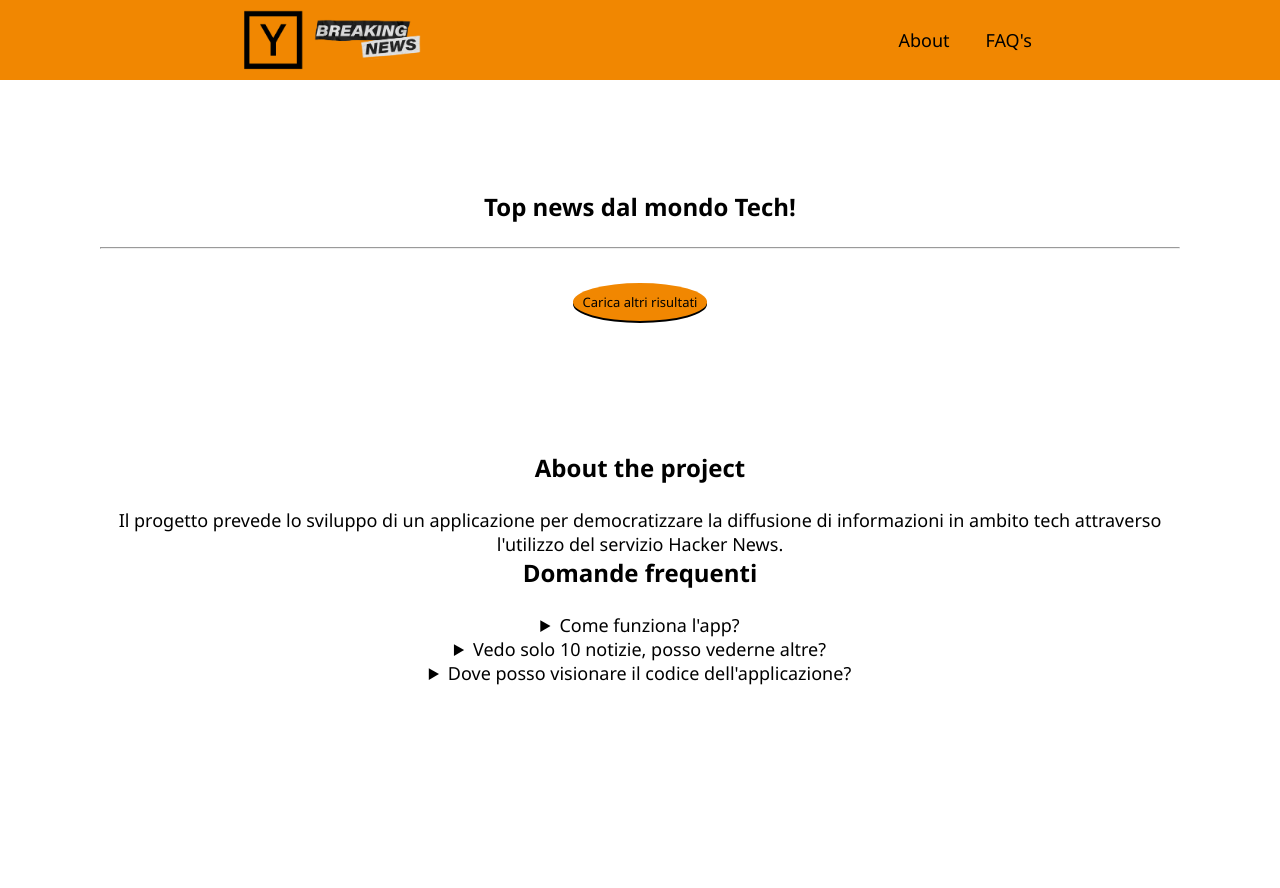
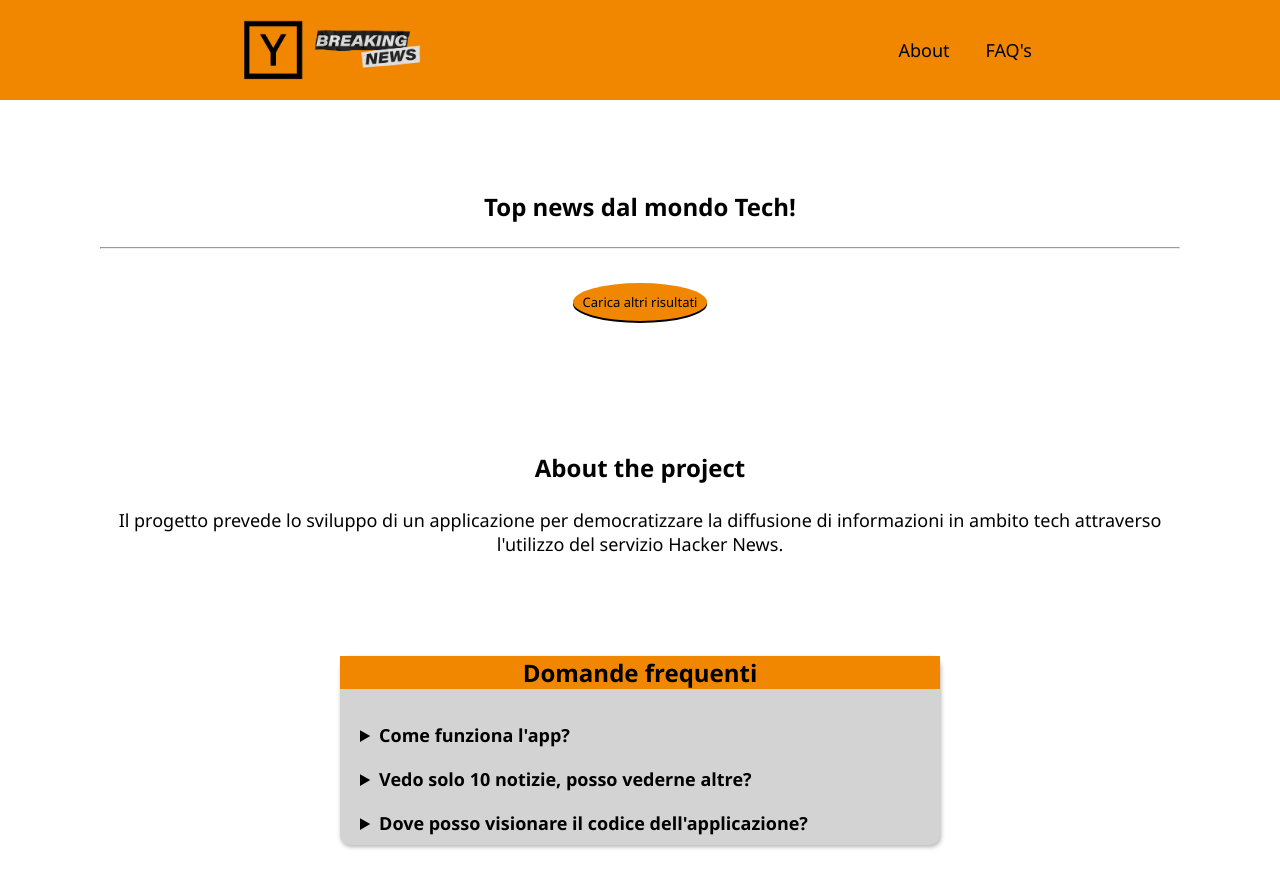
Before and after one commit to AleDeb93/Information, a plain HTML site: page index.html in a window 1280 px wide. Shown: the top 888 px of the page. Drawn offline with Linux system fonts and the light colour scheme; no server answers.

Commit message:
Update style.css

```diff
--- a/asset/css/style.css
+++ b/asset/css/style.css
@@ -4,9 +4,6 @@
     font-size: large;
     margin: 0;
     padding: 0;
-}
-html{
-    scroll-behavior: smooth;
 }
 h3{
     font-size: x-large;
@@ -21,6 +18,7 @@ a:hover{
 a:visited{
     color: black;
 }
+
 /*SEPARATORI*/
 .xl{
     height: 120px;
@@ -31,6 +29,8 @@ a:visited{
 .m{
     height: 70px;
 }
+
+/*BOTTONI*/
 button{
     cursor: pointer;
     border-radius: 50%;
@@ -54,7 +54,7 @@ header{
     width: 100%;
     justify-content: space-around;
     align-items: center;
-    height: 80px;
+    height: 100px;
     background-color: #f18701;
 }
 header > a > img{
@@ -77,6 +77,36 @@ main{
     /* min-height: 100vh; */
     text-align: center;
     padding: 100px;
+}
+.caricamento{
+    font-size: x-large;
+    font-weight: 700;
+}
+#faq{
+    width: 600px;
+    margin: 100px auto;
+    background: lightgrey;
+    border-radius: 10px;
+    box-shadow: 1px 2px 4px rgba(0, 0, 0, 0.3);
+    text-align: left;
+}
+#faq > h3{
+    background-color: #f18701;
+    text-align: center;
+}
+details{
+    padding: 10px 20px;
+    font-weight: 600;
+}
+details:hover{
+    cursor: pointer;
+}
+details > p{
+    padding: 5px 10px;
+    font-weight: normal;
+}
+details > p:hover{
+    cursor: default;
 }
 
 /*FORMATTAZIONE FOOTER*/
```
